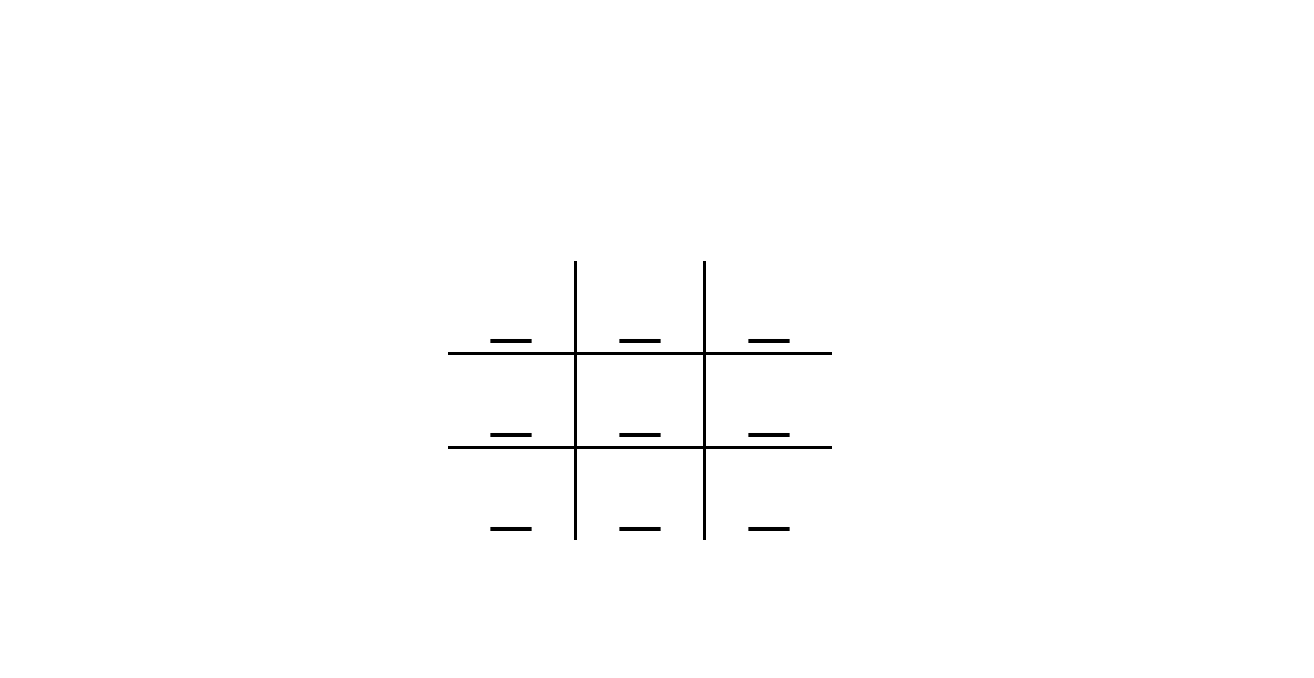
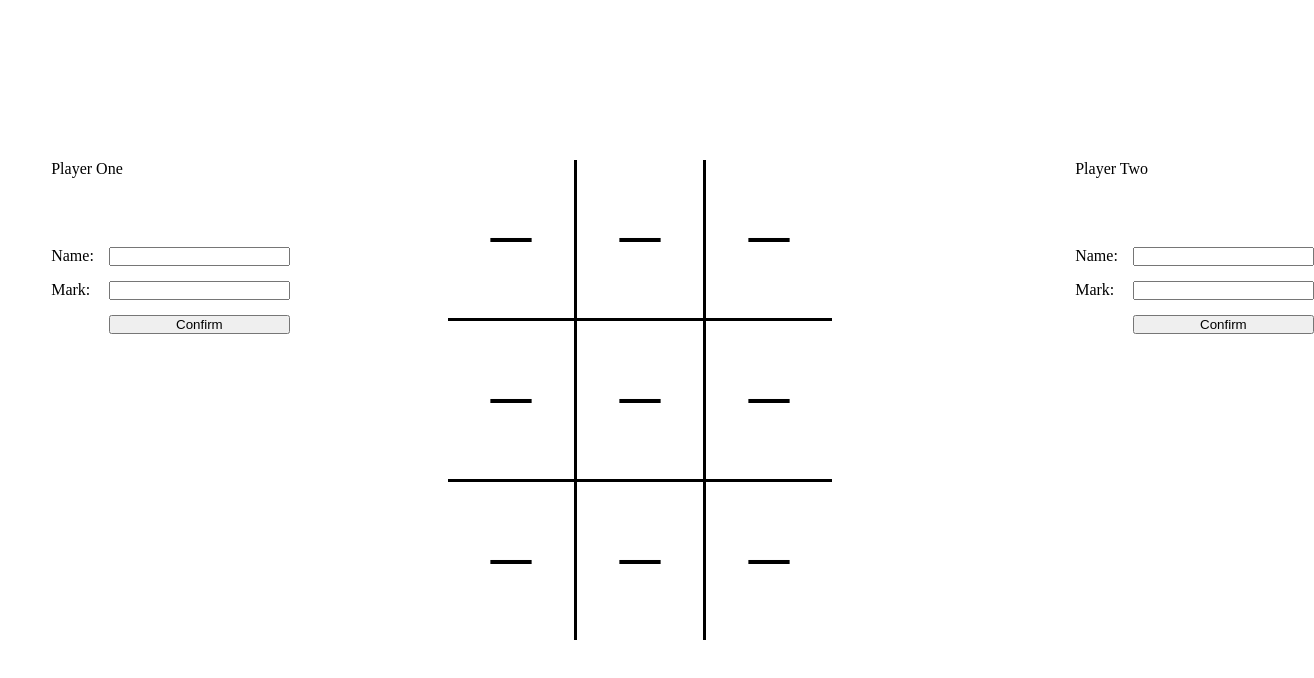
Before and after one commit to Zhyar-Ali/Tic-Tac-Toe, a plain HTML site: page index.html in a window 1280 px wide. Shown: the whole page, 1314 px wide, since content can reach past the window. Drawn offline with Linux system fonts and the light colour scheme.

Commit message:
add player name & mark to DOM

```diff
--- a/index.html
+++ b/index.html
@@ -8,9 +8,33 @@
 </head>
 <body>
     <div class="container">
+
         <div class="gridLayout">
 
         </div>
+
+        <div class="playerOne">
+            <p>Player One</p>
+            <form>
+                <label for="playerOneName">Name:</label>
+                <input type="text" id="playerOneName" name="playerOneName">
+                <label for="playerOneMark">Mark:</label>
+                <input type="text" id="playerOneMark" name="playerOneMark">
+                <button type="submit">Confirm</button>
+            </form>
+        </div>
+
+        <div class="playerTwo">
+            <p>Player Two</p>
+            <form>
+                <label for="playerTwoName">Name:</label>
+                <input type="text" id="playerTwoName" name="playerTwoName">
+                <label for="playerTwoMark">Mark:</label>
+                <input type="text" id="playerTwoMark" name="playerTwoMark">
+                <button type="submit">Confirm</button>
+            </form>
+        </div>
+
     </div>
 
 
--- a/style.css
+++ b/style.css
@@ -5,13 +5,18 @@
 }
 .container{
     height: 100vh;
+    display: grid;
+    grid-template-columns: 1fr 3fr 1fr;
+    grid-template-rows: 1fr 3fr 1fr;
     align-content: center;
 }
 .gridLayout{
+    grid-column: 2 / 3;
+    grid-row: 2 / 3;
     display: grid;
     grid-template: repeat(3,1fr) / repeat(3,1fr);
     background-color: black;
-    width: 30%;
+    width: 50%;
     justify-self: center;
     gap: 3px;
 }
@@ -20,3 +25,30 @@
     background-color: white;
     text-align: center;
 }
+.playerOne{
+    grid-column: 1 / 2;
+    grid-row: 2 / 3;
+    display: grid;
+    grid-template: repeat(2,1fr) / 1fr;
+    width: 60%;
+    align-self: flex-start;
+    justify-self: center;
+}
+.playerTwo{
+    grid-column: 3 / 4;
+    grid-row: 2 / 3;
+    display: grid;
+    grid-template: repeat(2,1fr) / 1fr;
+    width: 60%;
+    align-self: flex-start;
+    justify-self: center;
+}
+form{
+    display: grid;
+    grid-template: repeat(3,1fr) / repeat(2,1fr);
+    gap: 15px;
+}
+button{
+    grid-column: 2/3;
+
+}
```
